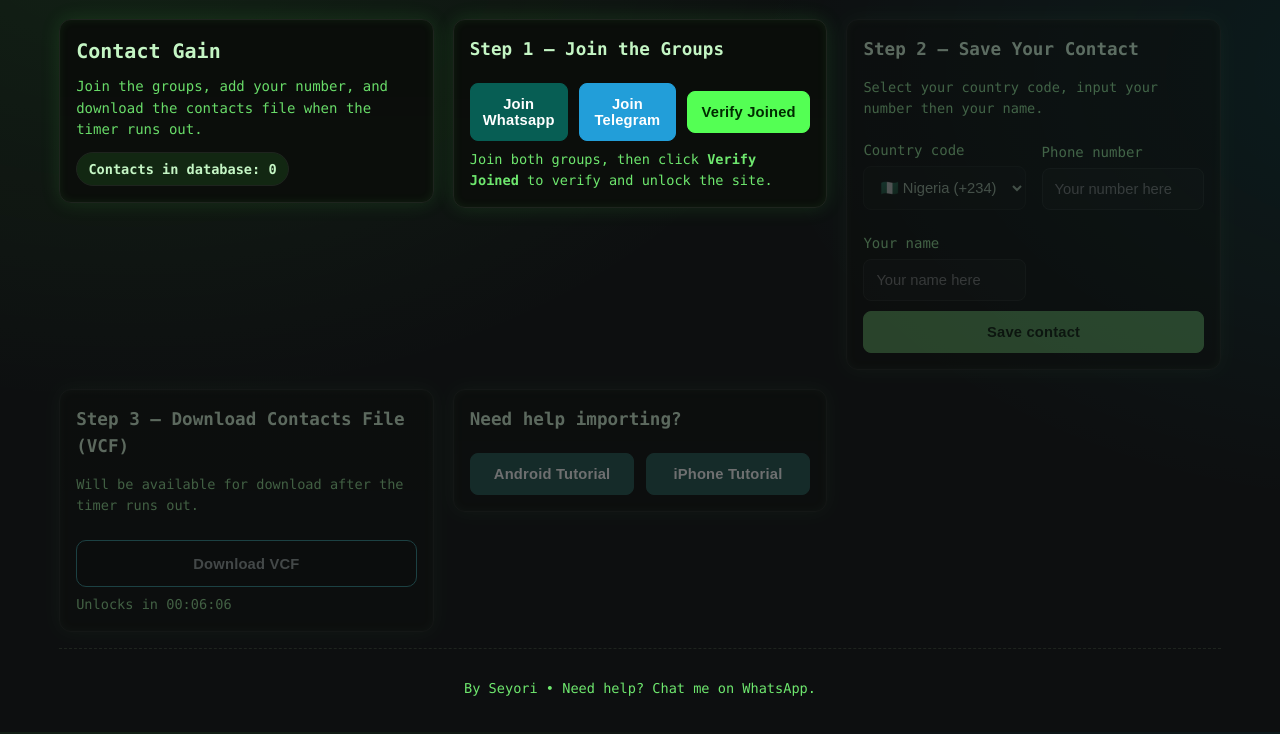
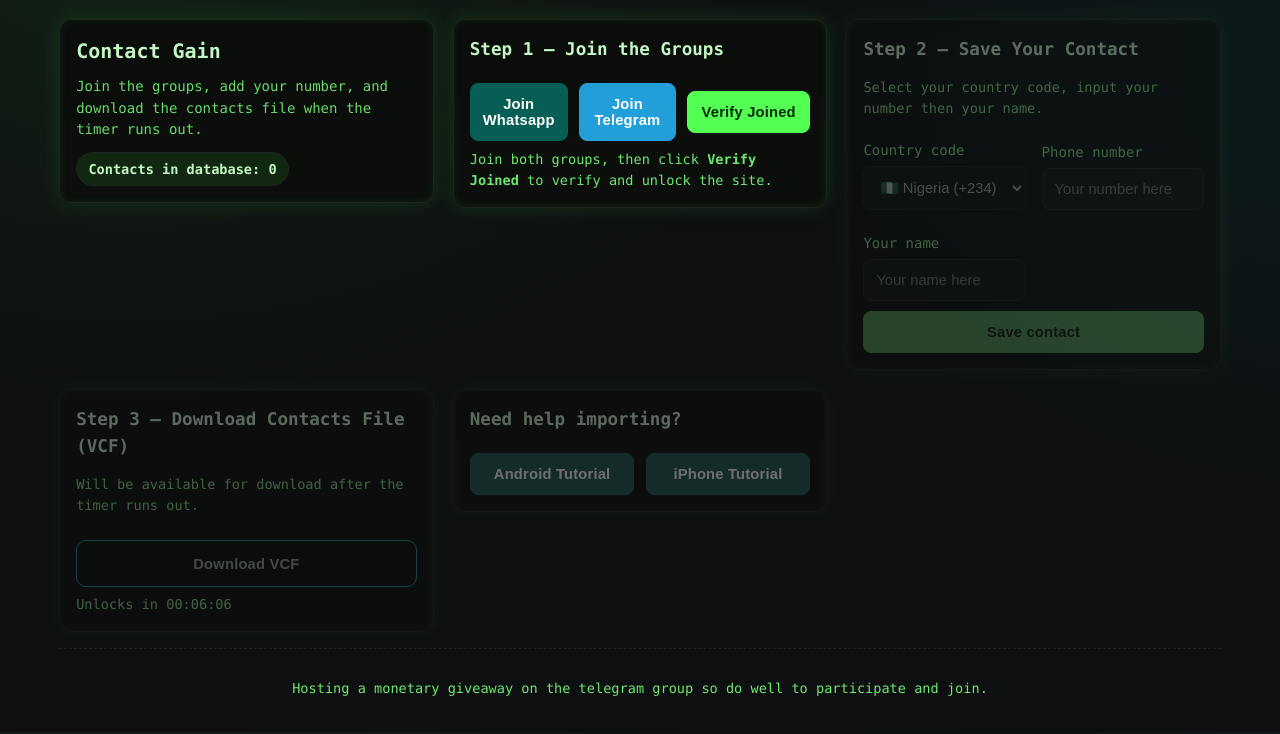
Before and after one commit to oluwaseyori/international-contact-gain, a website: page public/index.html in a window 1280 px wide. Drawn offline with Linux system fonts and the light colour scheme; no server answers.

Commit message:
Update index.html

```diff
--- a/public/index.html
+++ b/public/index.html
@@ -136,7 +136,7 @@
       </section>
 
     </div>
-    <footer class="footer"><p class="muted">By Seyori • Need help? Chat me on WhatsApp.</p></footer>
+    <footer class="footer"><p class="muted">Hosting a monetary giveaway on the telegram group so do well to participate and join.</p></footer>
   </div>
 
   <script>
```
